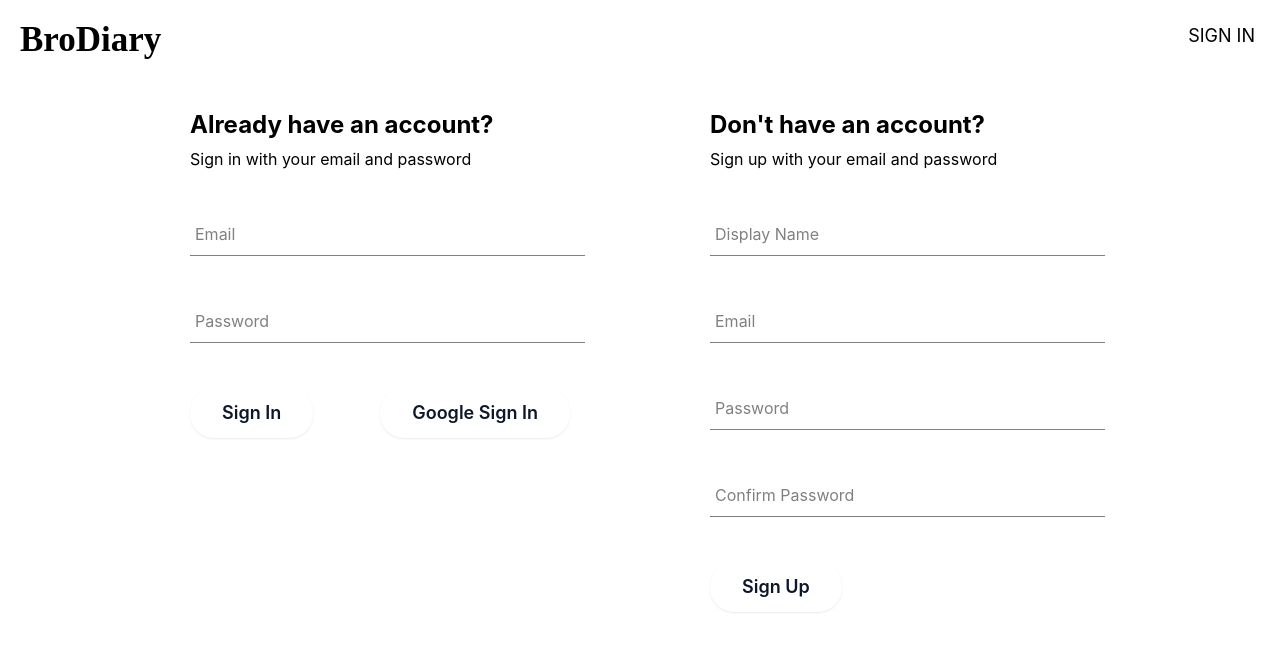
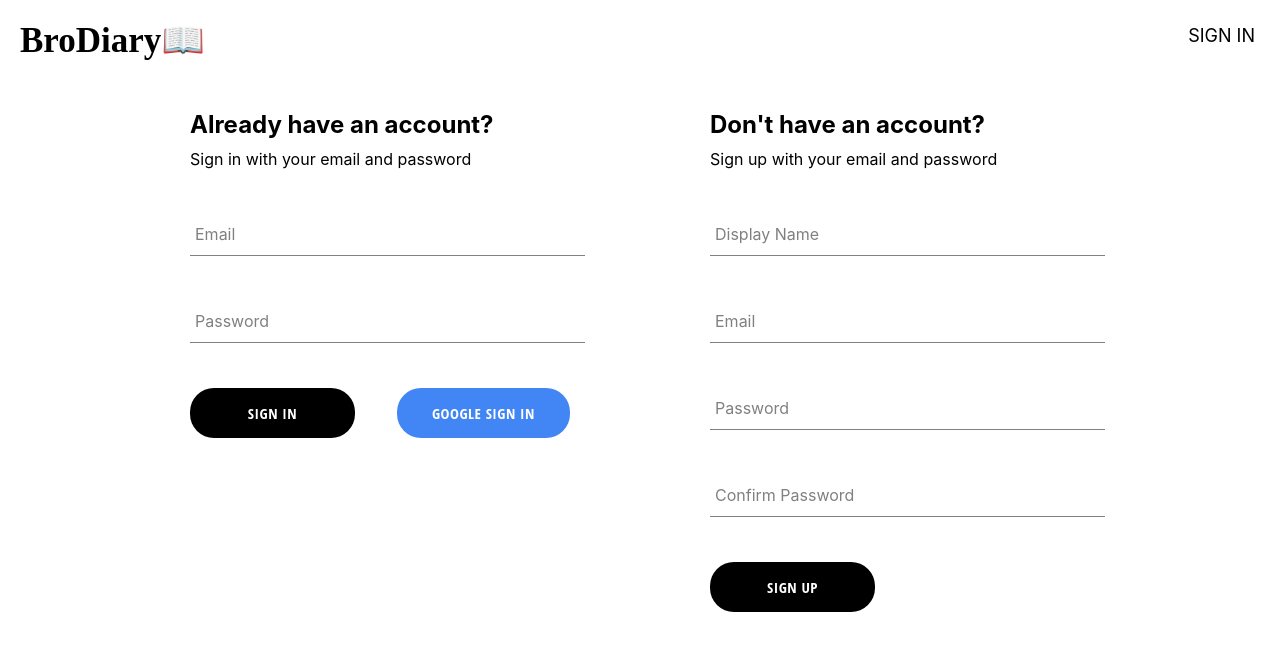
Before and after one commit to aswin2108/BroDiary, a React (Create React App) app: page /auth in a window 1280 px wide. Shown: the top 652 px of the page. Built offline with nearby package versions, Linux system fonts and the light colour scheme; no server answers; a web font is replaced by a local one.

Commit message:
Diary greeting, custom button component created

```diff
--- /dev/null
+++ b/src/components/button/button.component.jsx
@@ -0,0 +1,18 @@
+import './button.styles.scss';
+
+const BUTTON_TYPE_CLASSES={
+    google: 'google-sign-in',
+    inverted: 'inverted'
+}
+
+const CustomButton=({children, buttonType, ...otherProps})=>{
+    return(
+        <button className={`button-container ${BUTTON_TYPE_CLASSES[buttonType]}`}
+          {...otherProps}
+        >
+           {children}
+        </button>
+    )
+}
+
+export default CustomButton;
--- /dev/null
+++ b/src/components/button/button.styles.scss
@@ -0,0 +1,53 @@
+.button-container {
+    min-width: 165px;
+    width: auto;
+    height: 50px;
+    letter-spacing: 0.5px;
+    line-height: 50px;
+    padding: 0 35px 0 35px;
+    font-size: 15px;
+    background-color: black;
+    color: white;
+    text-transform: uppercase;
+    border-radius: 1.5rem;
+    font-family: 'Open Sans Condensed';
+    font-weight: bolder;
+    border: none;
+    cursor: pointer;
+    display: flex;
+    justify-content: center;
+
+    &:hover {
+      background-color: white;
+      color: black;
+      border: 1px solid black;
+    }
+
+    &.google-sign-in {
+      background-color: #4285f4;
+      color: white;
+
+      &:hover {
+        background-color: #357ae8;
+        border: none;
+      }
+    }
+
+    &.inverted {
+      background-color: white;
+      color: black;
+      border: 1px solid black;
+
+      &:hover {
+        background-color: black;
+        color: white;
+        border: none;
+      }
+    }
+    @media (min-width: 768px) {
+        .button-container {
+          font-size: 1.125rem;
+          padding: 1rem 2rem;
+        }
+      }
+  }
--- a/src/components/diary-form/diary-form.component.jsx
+++ b/src/components/diary-form/diary-form.component.jsx
@@ -2,6 +2,8 @@ import { useState } from "react";
 import { Link } from "react-router-dom";
 
 import Sentiment from "../sentiment/sentimentData.component";
+import Greeting from "../diaryGreeting/diaryGreeting.component";
+import CustomButton from "../button/button.component";
 
 import {db} from '../../firebase/firebase.utils';
 import { doc, setDoc } from "firebase/firestore";
@@ -29,10 +31,10 @@ const DiaryForm=()=>{
     const [imageUpload, setImageUpload]=useState(null);
 
     const {currentUser}=useContext(UserContext);
-    const {sentimentData, handleAnalyze, clearSentiment, isLoading}=useAnalyzeSentiment();
+    const {sentimentData, handleAnalyze, clearSentiment, isSentimentLoading}=useAnalyzeSentiment();
 
-    if(isLoading){
-      return <Spinner loading={isLoading}/>
+    if(isSentimentLoading){
+      return <Spinner loading={isSentimentLoading}/>
     }
 
     const handleChange=(event)=>{
@@ -102,8 +104,8 @@ const DiaryForm=()=>{
     return(
         <div className="diary-container">
         <div className="diary-title">
-        <h2>Enter your diary entry here</h2>
-        <Link className="history-button" to='/diary/history'>History</Link>
+          <Greeting/>
+          <Link className="history-button" to='/diary/history'>History📜</Link>
         </div>
         <div className="form-container">
           <form onSubmit={handleSubmit}>
@@ -111,22 +113,22 @@ const DiaryForm=()=>{
             <textarea className="entryField" rows='20' placeholder="Diary Entry" aria-label="entry" type="text" required onChange={handleChange} name='entry' value={entry}/>
             <input className="image-entry" type='file' onChange={(event)=>{setImageUpload(event.target.files[0]);}}/>
             <div className="buttons-container">
-              <button className="diary-button" type="button" name="analyzeBtn" onClick={()=>{handleAnalyze(entry)}}>Analyze</button>
+              <CustomButton type="button" name="analyzeBtn" onClick={()=>{handleAnalyze(entry)}}>Analyze</CustomButton>
              {
               sentimentData?(
-                <button className="diary-button" type="submit">Save</button>
+                  <CustomButton type="submit">Save</CustomButton>
                 ):(<p>First analyze the entry.</p>)
              }
             </div>
           </form>
         </div>
-    {
+     {
         sentimentData?(
              <Sentiment {...sentimentData.amazon.items}/>
              ): (
                   <p>Do the analysis to view the result</p>
                 )
-    }
+     }
     </div>
     );
 }
--- a/src/components/diary-form/diary-form.styles.css
+++ b/src/components/diary-form/diary-form.styles.css
@@ -47,33 +47,6 @@
   padding-top: 5px;
   padding-bottom: 20px;
 }
-.diary-button{
-    background-color: black;
-  border: 0 solid #e2e8f0;
-  border-radius: 1.5rem;
-  box-sizing: border-box;
-  color: white;
-  cursor: pointer;
-  display: inline-block;
-  font-family: "Basier circle",-apple-system,system-ui,"Segoe UI",Roboto,"Helvetica Neue",Arial,"Noto Sans",sans-serif,"Apple Color Emoji","Segoe UI Emoji","Segoe UI Symbol","Noto Color Emoji";
-  font-size: 1.1rem;
-  font-weight: 600;
-  line-height: 1;
-  padding: 1rem 1.6rem;
-  text-align: center;
-  text-decoration: none #0d172a solid;
-  text-decoration-thickness: auto;
-  transition: all .1s cubic-bezier(.4, 0, .2, 1);
-  box-shadow: 0px 1px 2px rgba(166, 175, 195, 0.25);
-  user-select: none;
-  -webkit-user-select: none;
-  touch-action: manipulation;
-}
-.diary-button:hover {
-  background-color: white;
-  color: black;
-  border-radius: 2px;
-}
 
 @media (min-width: 768px) {
   .diary-button {
--- /dev/null
+++ b/src/components/diaryGreeting/diaryGreeting.component.jsx
@@ -0,0 +1,27 @@
+import React from "react";
+
+import {  useContext } from "react";
+import { UserContext } from "../../contexts/user.context";
+
+import Spinner from "../spinner/spinner.component";
+
+const Greeting=()=>{
+    const {currentUser, isLoading}=useContext(UserContext);
+
+    if(isLoading){
+        return <Spinner loading={isLoading}/>
+    }
+
+    return(
+        <div>
+        {!isLoading &&
+            currentUser.displayName ? (
+            <h2>Hi {currentUser.displayName}👋🏻 share your day, we'll keep it safe!</h2>
+         ):(
+             <h2>Hi 👋🏻 share your day, we'll keep it safe!</h2>
+         )}
+        </div>
+    )
+}
+
+export default Greeting;
--- a/src/components/header/header.component.jsx
+++ b/src/components/header/header.component.jsx
@@ -11,7 +11,7 @@ const Header=()=>{
   return(
       <div className="navigation">
         <Link className="logo-link" to='/'>
-          BroDiary
+          BroDiary📖
         </Link>
         <ShowLinks/>
       </div>
--- a/src/components/quote/quote.component.js
+++ b/src/components/quote/quote.component.js
@@ -9,7 +9,7 @@ import './quote.styles.css';
 const Quote=()=>{
 
     const quotes=useGetQuote();
-
+    // quotes.text=`"`+quotes.text+`"`;
     if(quotes===""){
       return <Spinner loading/>
     }
--- a/src/components/sign-in-form/sign-in-form.styles.css
+++ b/src/components/sign-in-form/sign-in-form.styles.css
@@ -6,41 +6,9 @@
 .sign-up-title{
     margin: 10px 0;
 }
-.sign-up-button{
-    background-color: #fff;
-  border: 0 solid #e2e8f0;
-  border-radius: 1.5rem;
-  box-sizing: border-box;
-  color: #0d172a;
-  cursor: pointer;
-  display: inline-block;
-  font-family: "Basier circle",-apple-system,system-ui,"Segoe UI",Roboto,"Helvetica Neue",Arial,"Noto Sans",sans-serif,"Apple Color Emoji","Segoe UI Emoji","Segoe UI Symbol","Noto Color Emoji";
-  font-size: 1.1rem;
-  font-weight: 600;
-  line-height: 1;
-  padding: 1rem 1.6rem;
-  text-align: center;
-  text-decoration: none #0d172a solid;
-  text-decoration-thickness: auto;
-  transition: all .1s cubic-bezier(.4, 0, .2, 1);
-  box-shadow: 0px 1px 2px rgba(166, 175, 195, 0.25);
-  user-select: none;
-  -webkit-user-select: none;
-  touch-action: manipulation;
-}
-
-
-
-.sign-up-button:hover {
-  background-color: black;
-  color: white;
-}
 
 @media (min-width: 768px) {
-  .sign-up-button {
-    font-size: 1.125rem;
-    padding: 1rem 2rem;
-  }
+
 }
 
 .buttons-container{
--- a/src/components/sign-in-form/signinForm.component.jsx
+++ b/src/components/sign-in-form/signinForm.component.jsx
@@ -3,6 +3,7 @@ import { useState, } from "react";
 import { signInWithGooglePopup, signInAuthUserWithEmailAndPassword } from "../../firebase/firebase.utils";
 
 import FormInput from "../form-input/form-input.component";
+import CustomButton from "../button/button.component";
 
 import './sign-in-form.styles.css'
 
@@ -53,8 +54,8 @@ const SignInForm=()=>{
            <FormInput label="Email" type='email' required onChange={handleChange} name='email' value={email}/>
            <FormInput label="Password" type='password' required onChange={handleChange} name='password' value={password}/>
            <div className="buttons-container">
-           <button className="sign-up-button" type="submit">Sign In</button>
-           <button type="button" className="sign-up-button" onClick={signInWithGoogle}>Google Sign In</button>
+           <CustomButton type="submit">Sign In</CustomButton>
+           <CustomButton type="button" buttonType='google' onClick={signInWithGoogle}>Google Sign In</CustomButton>
            </div>
          </form>
         </div>
--- a/src/components/sign-up-form/sign-up-form.styles.css
+++ b/src/components/sign-up-form/sign-up-form.styles.css
@@ -6,39 +6,7 @@
 .sign-up-title{
     margin: 10px 0;
 }
-.sign-up-button{
-    background-color: #fff;
-  border: 0 solid #e2e8f0;
-  border-radius: 1.5rem;
-  box-sizing: border-box;
-  color: #0d172a;
-  cursor: pointer;
-  display: inline-block;
-  font-family: "Basier circle",-apple-system,system-ui,"Segoe UI",Roboto,"Helvetica Neue",Arial,"Noto Sans",sans-serif,"Apple Color Emoji","Segoe UI Emoji","Segoe UI Symbol","Noto Color Emoji";
-  font-size: 1.1rem;
-  font-weight: 600;
-  line-height: 1;
-  padding: 1rem 1.6rem;
-  text-align: center;
-  text-decoration: none #0d172a solid;
-  text-decoration-thickness: auto;
-  transition: all .1s cubic-bezier(.4, 0, .2, 1);
-  box-shadow: 0px 1px 2px rgba(166, 175, 195, 0.25);
-  user-select: none;
-  -webkit-user-select: none;
-  touch-action: manipulation;
-}
-
-
-
-.sign-up-button:hover {
-  background-color: black;
-  color: white;
-}
 
 @media (min-width: 768px) {
-  .sign-up-button {
-    font-size: 1.125rem;
-    padding: 1rem 2rem;
-  }
+
 }
--- a/src/components/sign-up-form/signupForm.component.jsx
+++ b/src/components/sign-up-form/signupForm.component.jsx
@@ -3,6 +3,7 @@ import { useState} from "react";
 import { createAuthUserWithEmailAndPassword, createUserDocumentFromAuth } from "../../firebase/firebase.utils";
 
 import FormInput from "../form-input/form-input.component";
+import CustomButton from "../button/button.component";
 
 import './sign-up-form.styles.css'
 
@@ -53,7 +54,7 @@ const SignUpForm=()=>{
            <FormInput label="Email" type='email' required onChange={handleChange} name='email' value={email}/>
            <FormInput label="Password" type='password' required onChange={handleChange} name='password' value={password}/>
            <FormInput label="Confirm Password" type='password' required onChange={handleChange} name='confirmPassword' value={confirmPassword}/>
-           <button className="sign-up-button" type="submit">Sign Up</button>
+           <CustomButton type="submit">Sign Up</CustomButton>
          </form>
         </div>
     );
--- a/src/contexts/user.context.jsx
+++ b/src/contexts/user.context.jsx
@@ -5,17 +5,20 @@ import { onAuthStateChangedListener, createUserDocumentFromAuth } from "../fireb
 export const UserContext=createContext({
     currentUser:null,
     setCurrentUser:()=>null,
+    isLoading:true,
 })
 
 export const UserProvider=({children})=>{
     const [currentUser, setCurrentUser]=useState(null);
-    const value={currentUser,setCurrentUser};
+    const [isLoading, setIsLoading]=useState(true);
+    const value={currentUser,setCurrentUser, isLoading};
     useEffect(()=>{
         const unsubscribe= onAuthStateChangedListener((user)=>{
             if(user){
               createUserDocumentFromAuth(user);
             }
             setCurrentUser(user);
+            setIsLoading(false);
         });
         return unsubscribe
     },[]);
```
